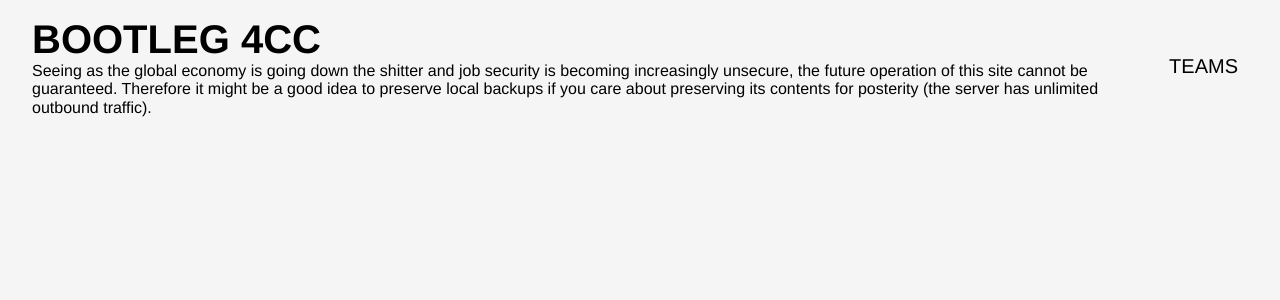
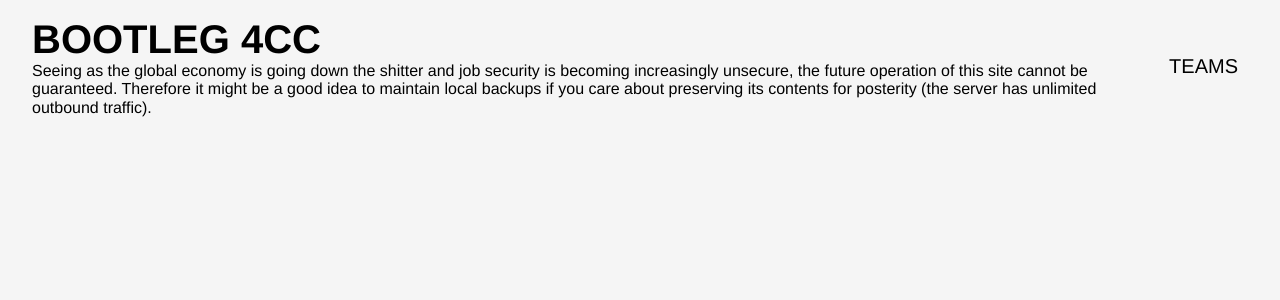
Before and after one commit to Hamuko/daiseihai, a Django app: template daiseihai/archive/jinja2/archive/team_list.html in a window 1280 px wide. Shown: the top 300 px of the page. Run offline with Django 3.2, Linux system fonts and the light colour scheme; the template is opened without the code that fills it, so the values that code supplies are empty; style sheets or scripts are compiled from the project's sources; some libraries are stand-ins or nearby versions.

Commit message:
Fix warning wording

```diff
--- a/daiseihai/archive/jinja2/archive/base.html
+++ b/daiseihai/archive/jinja2/archive/base.html
@@ -15,7 +15,7 @@
     <header>
         <a href="{{ url('index') }}">
             <h1>Bootleg 4CC</h1>
-            <p>Seeing as the global economy is going down the shitter and job security is becoming increasingly unsecure, the future operation of this site cannot be guaranteed. Therefore it might be a good idea to preserve local backups if you care about preserving its contents for posterity (the server has unlimited outbound traffic).</p>
+            <p>Seeing as the global economy is going down the shitter and job security is becoming increasingly unsecure, the future operation of this site cannot be guaranteed. Therefore it might be a good idea to maintain local backups if you care about preserving its contents for posterity (the server has unlimited outbound traffic).</p>
         </a>
         <nav>
             <a href="{{ url('team_list') }}">Teams</a>
```
